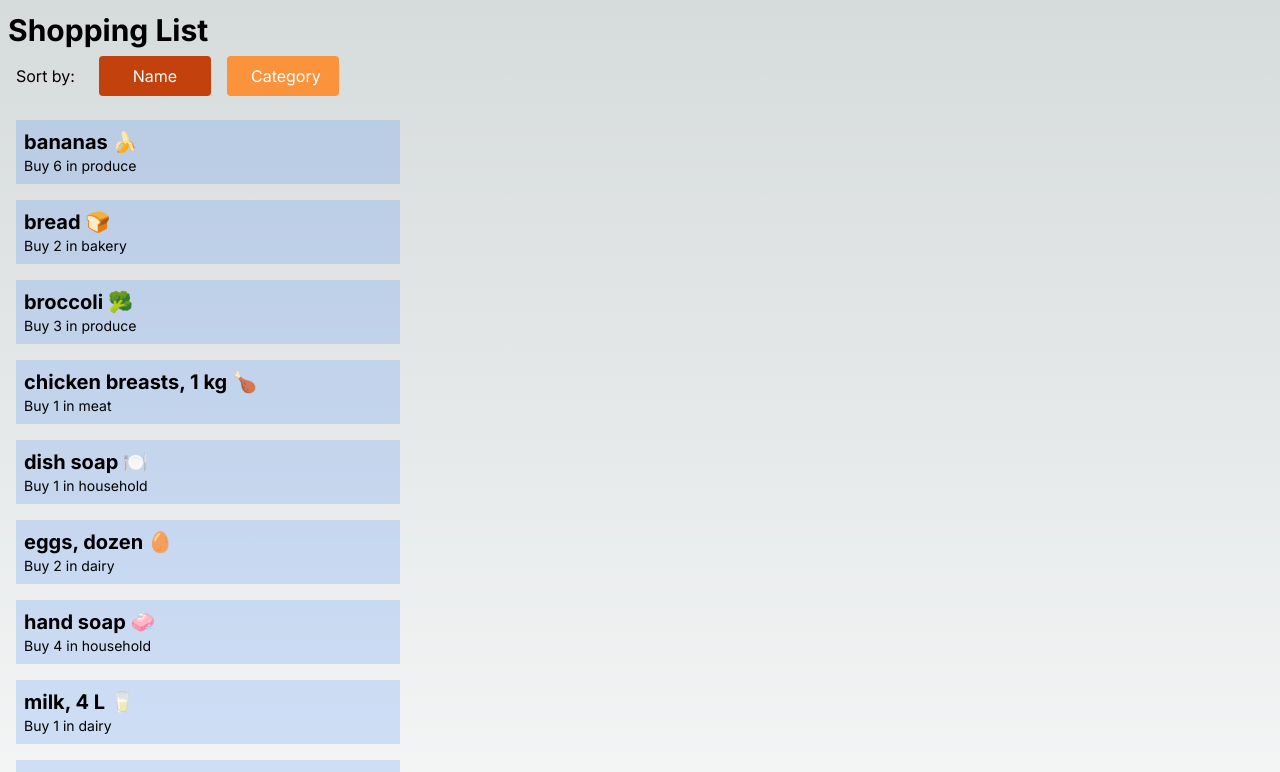
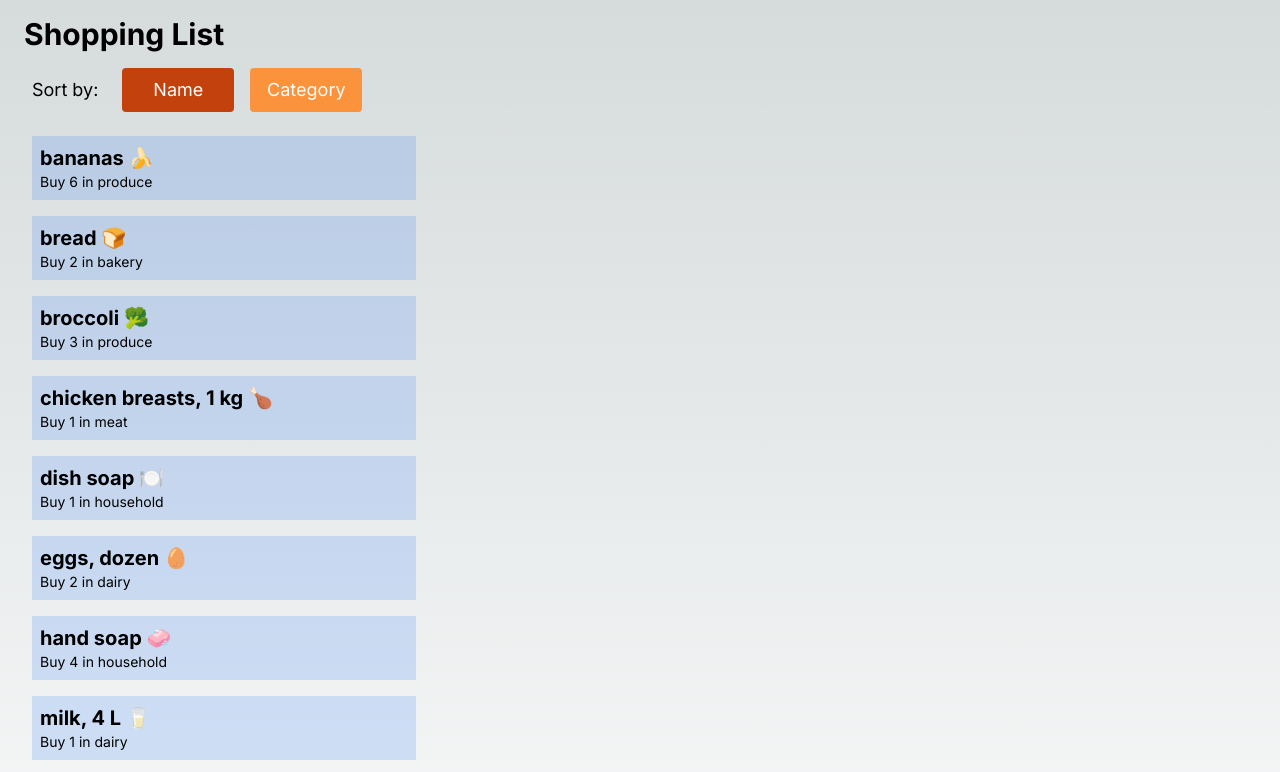
Before and after one commit to mylamthuy/cprg306-assignments, a Next.js app: page /week-5 in a window 1280 px wide. Shown: the top 772 px of the page. Built offline with nearby package versions, Linux system fonts and the light colour scheme.

Commit message:
Update Week 5 Assignment

```diff
--- a/app/week-5/item-list.js
+++ b/app/week-5/item-list.js
@@ -5,7 +5,6 @@ import ItemData from "./item.json";
 
 export default function ItemList(){
     const [sortBy, setSortBy] = useState("name");
-    //const [bgColor, setBgColor] = useState("bg-orange-400");
 
     const sortedItems = [...ItemData];
 
@@ -16,19 +15,25 @@ export default function ItemList(){
             sortedItems.sort((a, b) => a.category.localeCompare(b.category));
         }
 
+    const renderItems = () => {
+        return sortedItems.map((item) =>
+        <li>
+            <Item prop={item} key={item.id}></Item>
+        </li>
+        )}
 
       return(
         <div>
             <div className="flex flex-row">
-                <p className="py-2 px-4 my-2">Sort by: </p>
-                <button className={`text-white rounded py-2 px-6 m-2 w-28 ${sortBy === "name" ? "bg-orange-700" : "bg-orange-400"}`}
+                <p className="py-2 px-4 my-2 text-lg">Sort by: </p>
+                <button className={`text-white text-lg rounded p-2 m-2 w-28 ${sortBy === "name" ? "bg-orange-700" : "bg-orange-400"}`}
                         onClick={() => {setSortBy("name")}}>Name</button>
-                <button className={`text-white rounded py-2 px-6 m-2 w-28 ${sortBy === "category" ? "bg-orange-700" : "bg-orange-400"}`}
+                <button className={`text-white text-lg rounded p-2 m-2 w-28 ${sortBy === "category" ? "bg-orange-700" : "bg-orange-400"}`}
                         onClick={() => {setSortBy("category")}}>Category</button>
-
-
             </div>
-            {sortedItems.map((item) => <Item prop={item} key={item.id}></Item>)}
+            <ul>
+                {renderItems()}
+            </ul>
         </div>
       )
 }
--- a/app/week-5/page.js
+++ b/app/week-5/page.js
@@ -3,9 +3,10 @@ import ItemList from "./item-list";
 export default function Page(){
     return (
         <main>
-
-            <h1 className="text-3xl font-bold mt-3 ml-2">Shopping List</h1>
+            <div className="m-4">
+            <h1 className="text-3xl font-bold m-2">Shopping List</h1>
             <ItemList />
+            </div>
         </main>
     )
 }
```
